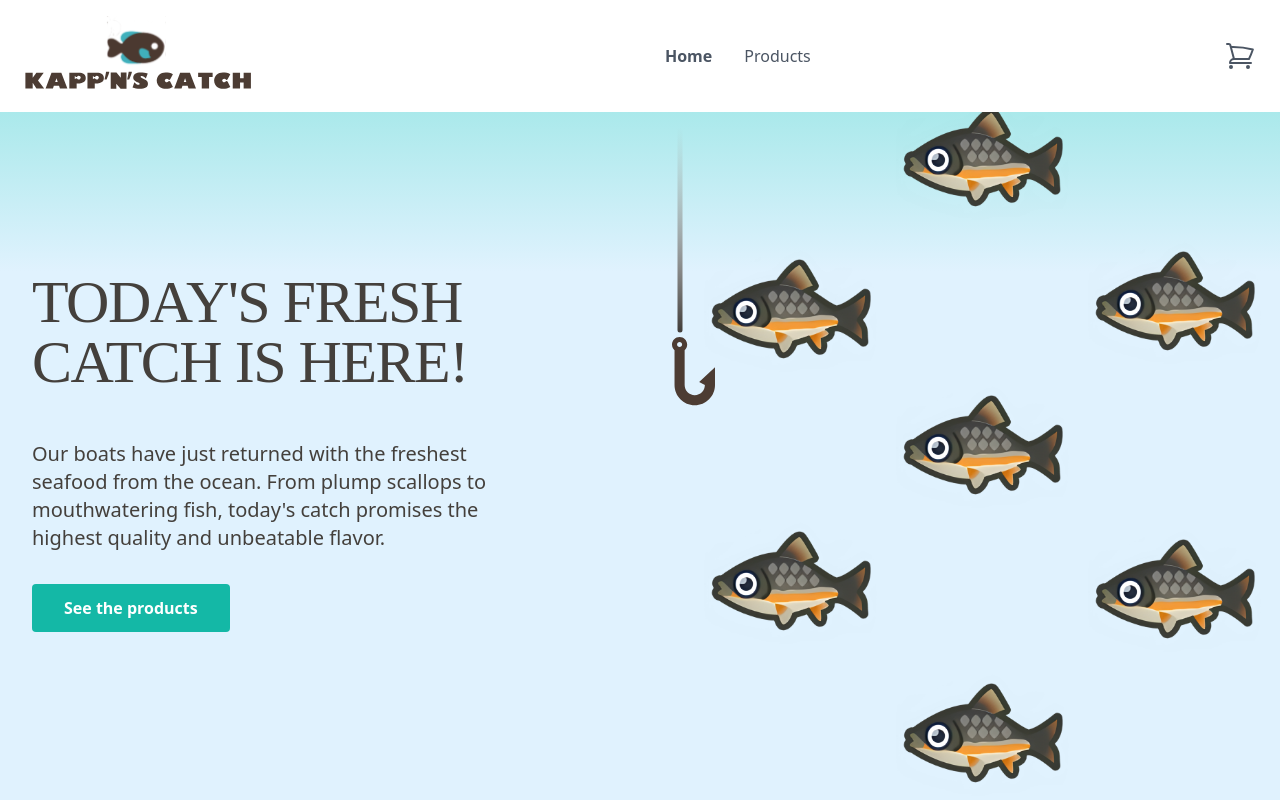
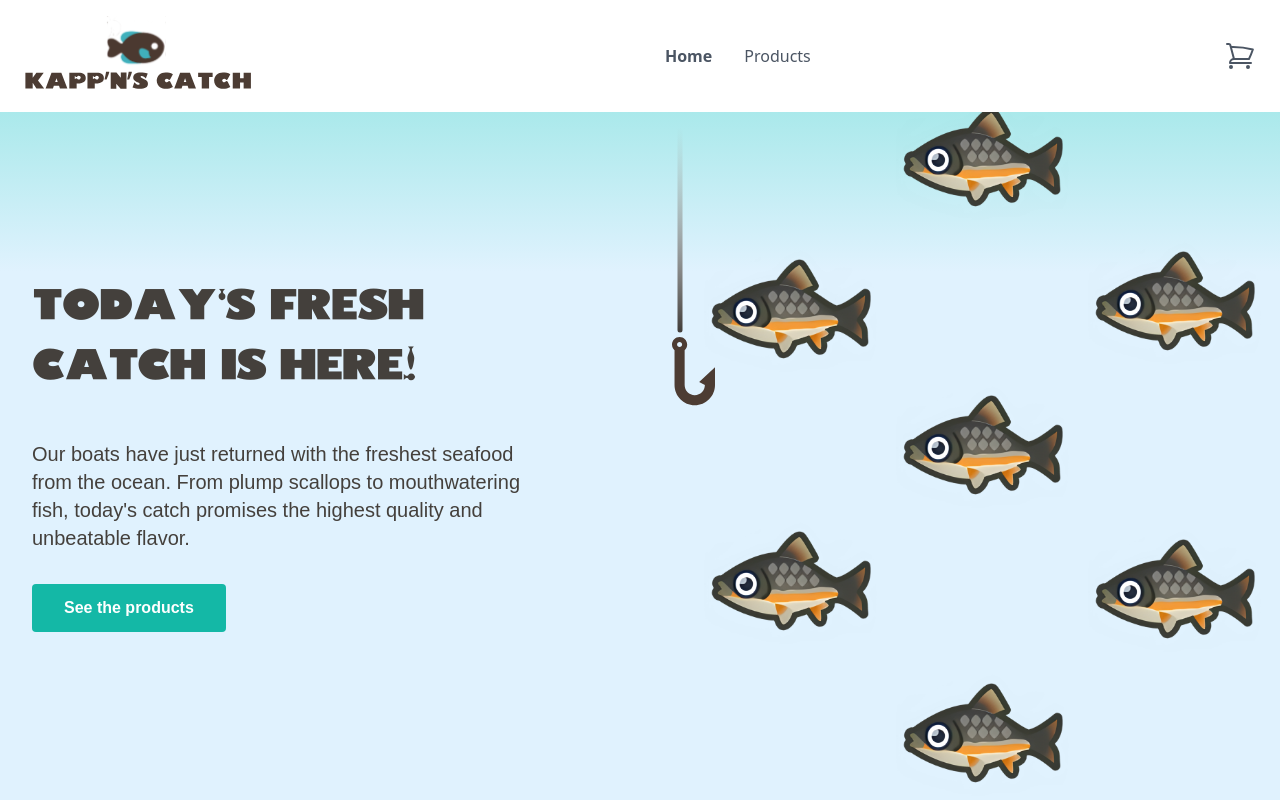
Before and after one commit to Kobbejr/ReactWebbshop, a React (Vite) app: page / in a window 1280 px wide. Shown: the top 800 px of the page. Built offline with nearby package versions, Linux system fonts and the light colour scheme; no server answers.

Commit message:
Uppdaterat font på landingpage

```diff
--- a/src/App.css
+++ b/src/App.css
@@ -1,7 +1,6 @@
 @font-face {
   font-family: 'My-font';
-  src: local('Findet Nemo'),
-       url("./assets/Findet%20Nemo.ttf") format("truetype");
+  src: url("./assets/Findet-Nemo.ttf") format("truetype");
 }
 
 @import url('https://fonts.googleapis.com/css2?family=Poppins:wght@400;500;600;700&display=swap');
@@ -12,9 +11,8 @@
   text-align: center;
 }
 
-
 h1 {
-  font-family: 'My-font';
+  font-family: 'My-font', sans-serif;
 }
 
 p {
--- a/src/pages/Landingpage.jsx
+++ b/src/pages/Landingpage.jsx
@@ -1,6 +1,7 @@
 import React from "react";
 import Fishy from "../assets/Icon-dace.jpg";
 import Hook from "../assets/hook.svg";
+import '../App.css'
 
 const Landingpage = () => {
   return (
@@ -14,9 +15,7 @@ const Landingpage = () => {
           <div className="relative mx-auto max-w-7xl px-4 sm:static sm:px-6 lg:px-8">
             {/* Container for heading and paragraph */}
             <div className="sm:max-w-lg text-left gap-10">
-              <h1 className="text-4xl tracking-tight text-stone-700 font-logoFont sm:text-6xl">
-                {" "}
-                {/* Apply font-logoFont class here */}
+              <h1 className="text-4xl tracking-tight text-stone-700 sm:text-6xl">
                 TODAY'S FRESH CATCH IS HERE!
               </h1>
               <p className="mt-12 text-xl font-medium text-stone-700">
```
Also changed, not shown: src/assets/Findet-Nemo.ttf (renamed from src/assets/Findet Nemo.ttf).
